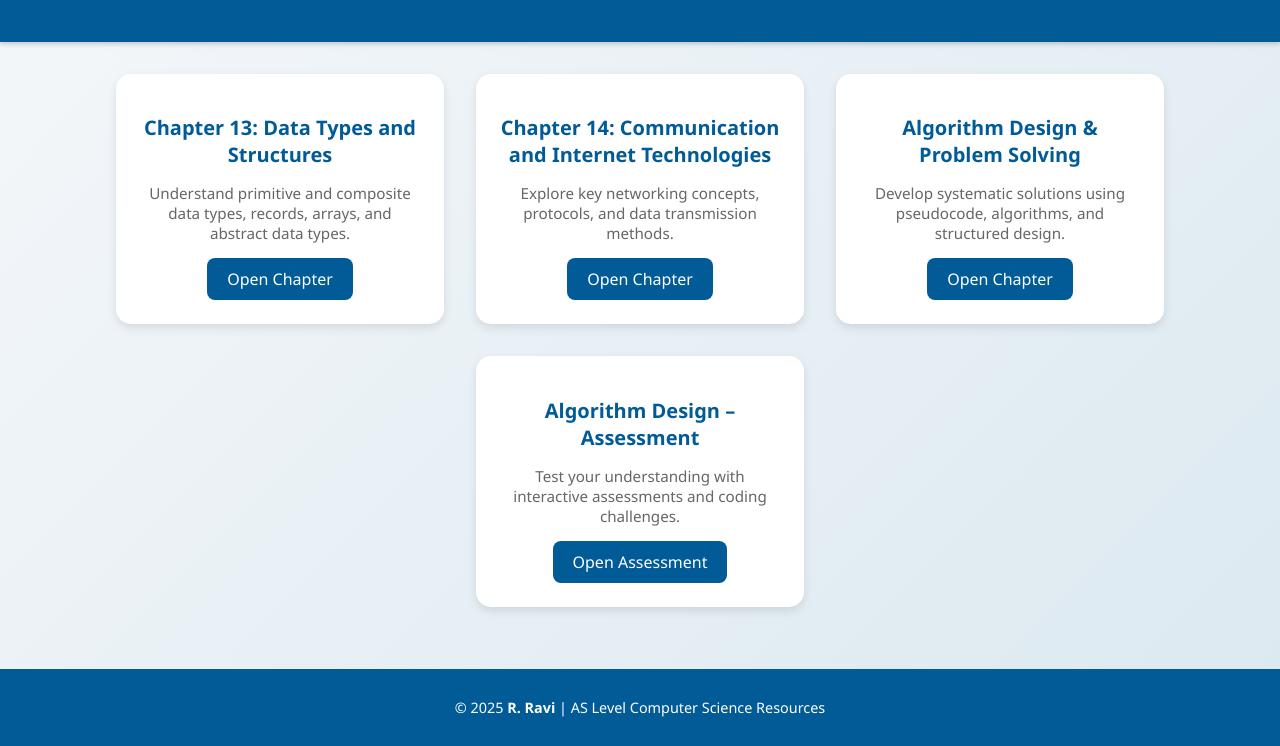
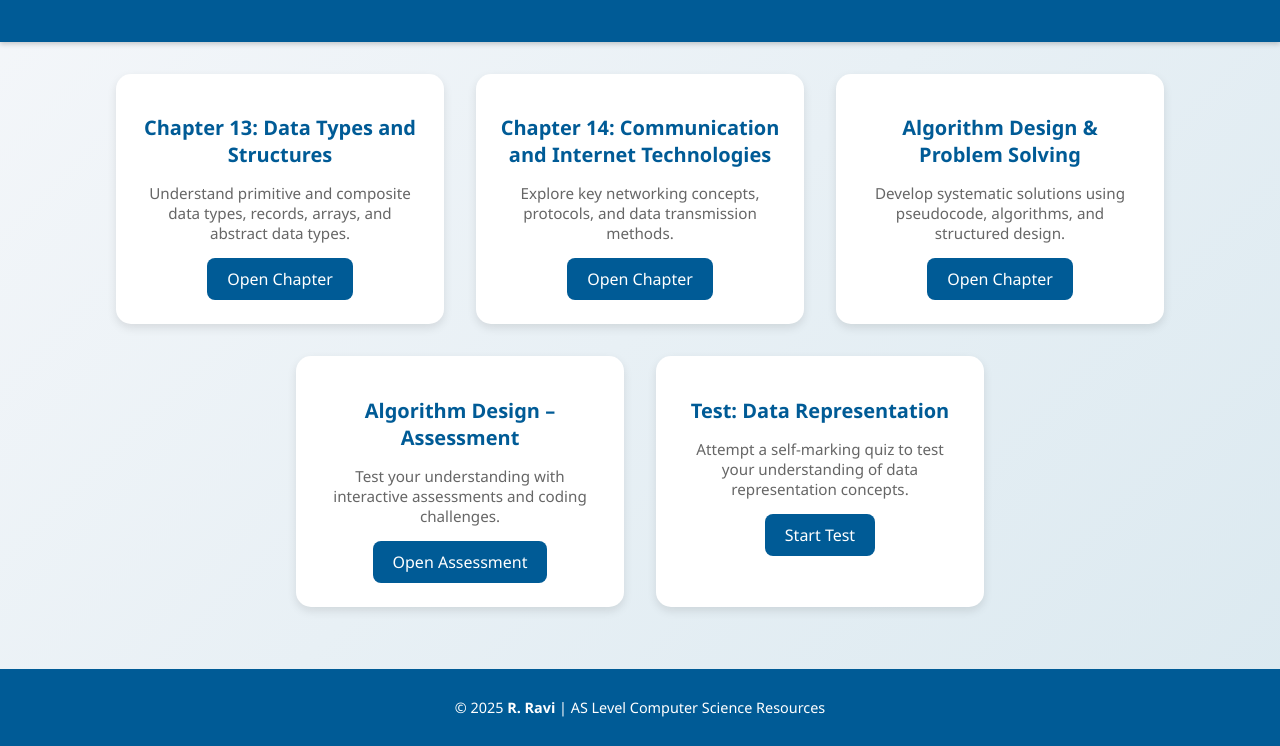
Before and after one commit to PoojaRavi8902/AS-Practicals, a plain HTML site: page index.html in a window 1280 px wide. Shown: the part 102-848 px from the top of the page. Drawn offline with Linux system fonts and the light colour scheme.

Commit message:
Update index.html

```diff
--- a/index.html
+++ b/index.html
@@ -127,6 +127,13 @@
       <p>Test your understanding with interactive assessments and coding challenges.</p>
       <a href="as-cs-alg-des-prob-assessment.html">Open Assessment</a>
     </div>
+
+    <!-- Newly Added Card -->
+    <div class="card">
+      <h2>Test: Data Representation</h2>
+      <p>Attempt a self-marking quiz to test your understanding of data representation concepts.</p>
+      <a href="test-data-representation.html">Start Test</a>
+    </div>
   </main>
 
   <footer>
```
